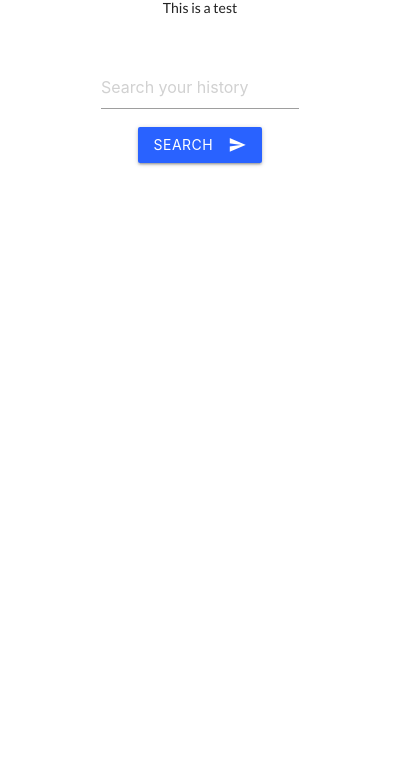
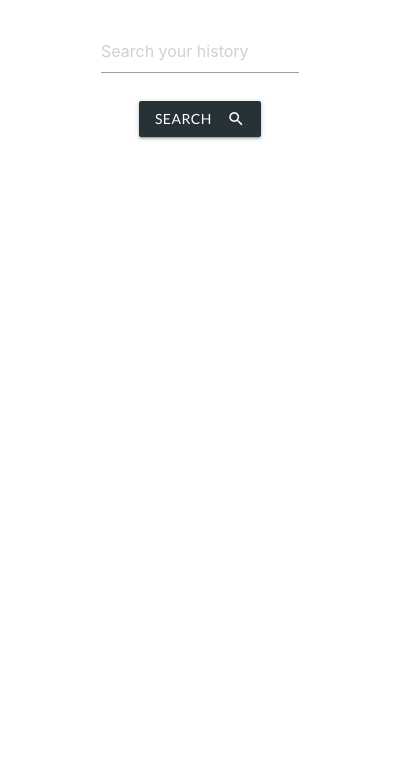
Before and after one commit to CiprianaM/Nevermark-extension, a browser extension: page extension/popup.html in a window 400 px wide. Shown: the part 73-844 px from the top of the page. Drawn offline with Linux system fonts and the light colour scheme.

Commit message:
styling/new colorScheme

```diff
--- a/extension/css/popup.css
+++ b/extension/css/popup.css
@@ -1,9 +1,9 @@
 body {
   width: 220px;
-  height: 260px;
+  height: 200px;
   text-align: center;
   font-family: 'Lato', sans-serif;
-  font-size: 14px;
+  font-size: 16px;
   margin: auto;
 
 }
--- a/extension/popup.css
+++ /dev/null
@@ -1,36 +0,0 @@
-body {
-  width: 220px;
-  height: 260px;
-  text-align: center;
-}
-
-.input-1 {
-  margin: 5px;
-  padding: 5px;
-  border-radius: 10px;
-}
-
-.input-2 {
-  margin: 5px;
-  padding: 5px;
-  border-radius: 10px;
-  color: #ffff;
-  background-color: #665AC7;
-}
-input:focus, textarea:focus, select:focus{
-  outline: none;
-}
-.logo {
-  width: 200px;
-  height: 200px;
-}
-.button {
-  background-color: #03a9f4;
-  color: #e1f5fe;
-  margin: 5px;
-  padding: 5px;
-}
-.icon {
-  background-color: #03a9f4;
-  color: #e1f5fe;
-}
--- a/extension/popup.html
+++ b/extension/popup.html
@@ -13,8 +13,18 @@
   <title>Nevermark</title>
     <style>
       .btn {
-        margin-top: 10px;
+        margin-top: 20px;
+        font-family: 'Lato', sans-serif;
       }
+      .input-field {
+        font-family: 'Lato', sans-serif;
+        width: 50%;
+      }
+        .input-field input[type=text]:focus, .materialize-textarea:focus:not([readonly]) {
+        border-bottom: 1px solid #263238 !important;
+        box-shadow: 0 1px 0 0 #263238 !important;
+        }
+
     </style>
 </head>
 <body>
@@ -23,16 +33,13 @@
       <div class="logo-new">
         <h4>nevermark</h4>
       </div>
-      <div>
-        <p>This is a test</p>
-      </div>
     </div>
     <form class="col s12" action="http:///192.168.56.1:3000/search" method="GET" target="_blank">
       <div class="row">
         <div class="input-field col s12">
           <input id="input" type="text" placeholder="Search your history" name="?"></input>
-          <button class="btn blue accent-4" type="submit">Search
-            <i class="material-icons right blue accent-4 ">send</i>
+          <button class="btn  blue-grey darken-4" type="submit">Search
+            <i class="material-icons right ">search</i>
           </button>
         </div>
       </div>
```
